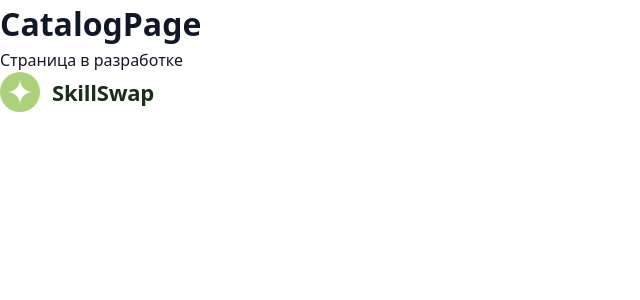
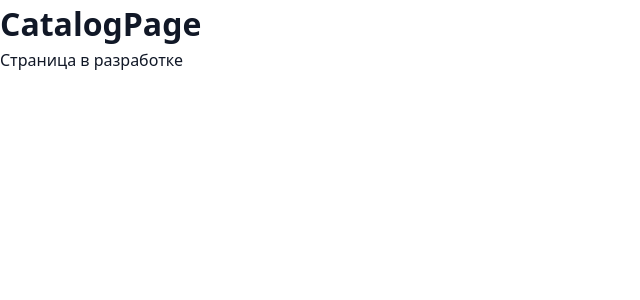
Before and after one commit to dizzydorant/skill-swap, a React (Vite) app: page / in a window 1280 px wide. Shown: the top 300 px of the page, without its empty margins (0-640 px from the left). Built offline with nearby package versions, Linux system fonts and the light colour scheme.

Commit message:
удалил случайно добавленный компонент Logo

```diff
--- a/src/pages/CatalogPage/index.tsx
+++ b/src/pages/CatalogPage/index.tsx
@@ -1,13 +1,10 @@
 // TODO: реализовать страницу CatalogPage
-
-import { Logo } from '@/shared/ui/Logo'
 
 export default function CatalogPage() {
   return (
     <main>
       <h1>CatalogPage</h1>
       <p>Страница в разработке</p>
-      <Logo></Logo>
     </main>
   )
 }
```
